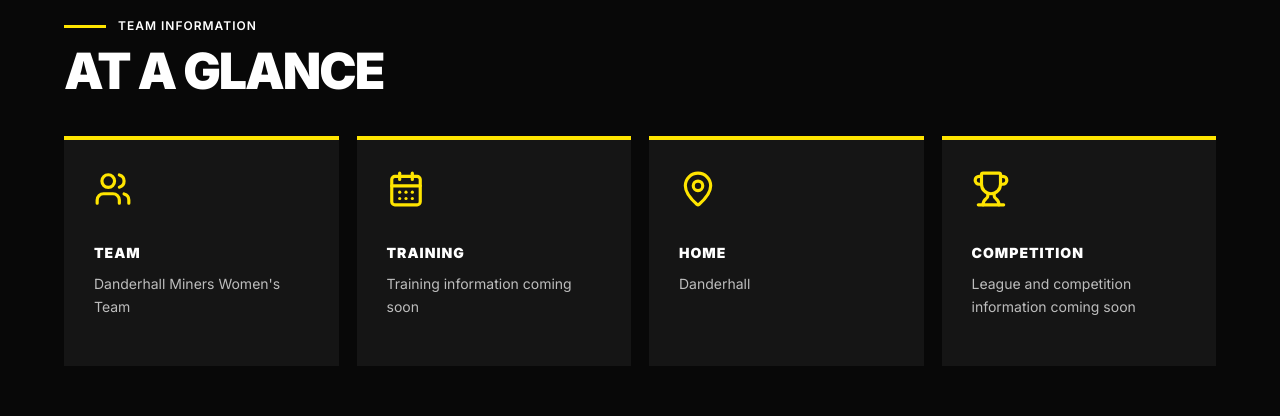
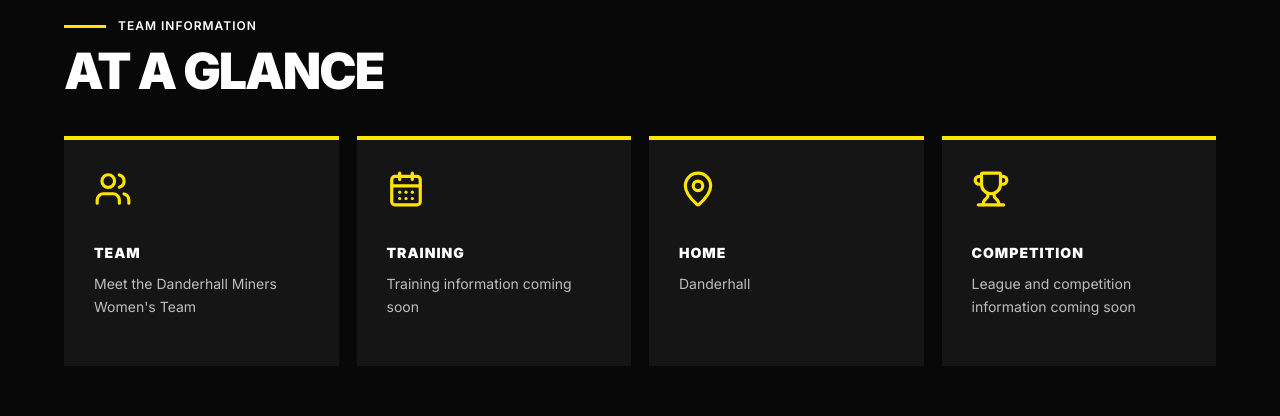
Before and after one commit to Gavindotcom/Danderhall-Miners-Football-Club, a Next.js app: page /teams/womens in a window 1280 px wide. Shown: the part 1220-1636 px from the top of the page. Built offline with nearby package versions, Linux system fonts and the light colour scheme.

Commit message:
Update page.js

```diff
--- a/app/teams/womens/page.js
+++ b/app/teams/womens/page.js
@@ -129,11 +129,13 @@ export default function WomensTeamPage() {
 
           <div className="womens-info-grid">
 
-            <InfoCard
-              icon={<Users />}
-              title="TEAM"
-              text="Danderhall Miners Women's Team"
-            />
+            <a href="/teams/womens/squad" className="womens-info-link">
+  <InfoCard
+    icon={<Users />}
+    title="TEAM"
+    text="Meet the Danderhall Miners Women's Team"
+  />
+</a>
 
             <InfoCard
               icon={<CalendarDays />}
```
